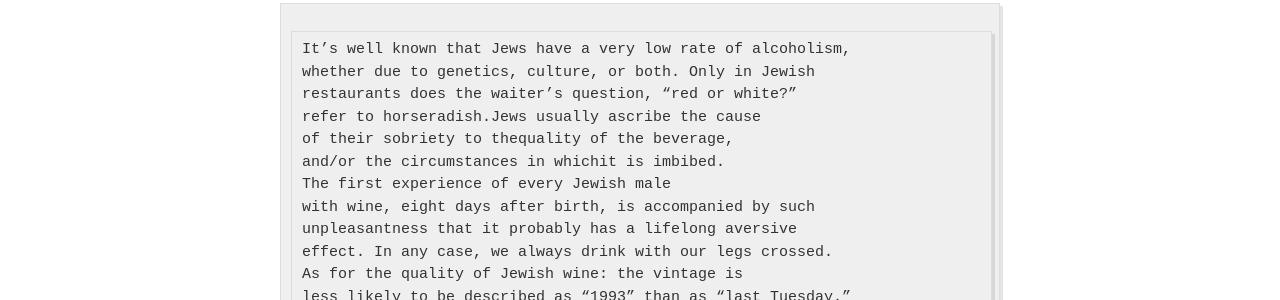
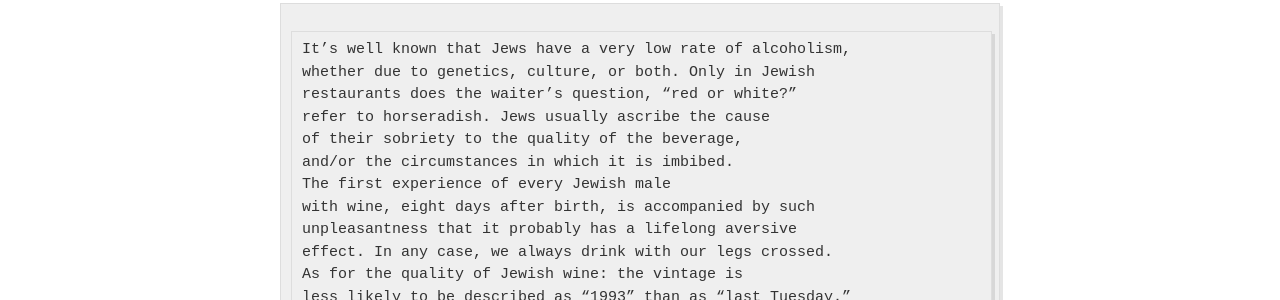
Before and after one commit to jvmallow/jvmallow.github.io, a Jekyll site: the page built from _posts/2025-05-31-Jewish_Humor.md, in a window 1280 px wide and 900 px high, scrolled down 13204 px. Shown: the part 219-519 px from the top of the window. Built offline with Jekyll 4.4.1, drawn with Linux system fonts in a browser that asks for light colours; a script that is not in the unit is left out; some of the changed text lies outside the part shown.

Commit message:
Update 2025-05-31-Jewish_Humor.md

```diff
--- a/_posts/2025-05-31-Jewish_Humor.md
+++ b/_posts/2025-05-31-Jewish_Humor.md
@@ -533,9 +533,9 @@ She peers closely, and remarks, “That you call a lining?”
 It’s well known that Jews have a very low rate of alcoholism,
 whether due to genetics, culture, or both. Only in Jewish
 restaurants does the waiter’s question, “red or white?”
-refer to horseradish.Jews usually ascribe the cause
-of their sobriety to thequality of the beverage,
-and/or the circumstances in whichit is imbibed.
+refer to horseradish. Jews usually ascribe the cause
+of their sobriety to the quality of the beverage,
+and/or the circumstances in which it is imbibed.
 The first experience of every Jewish male
 with wine, eight days after birth, is accompanied by such
 unpleasantness that it probably has a lifelong aversive
```
